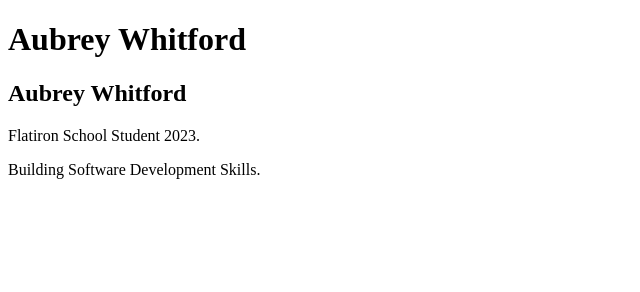
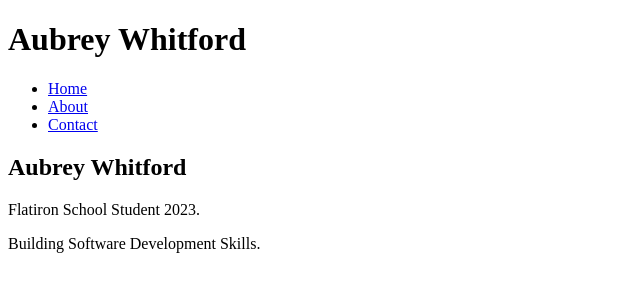
Before and after one commit to AubreySW/begin-improved, a plain HTML site: page index.html in a window 1280 px wide. Shown: the whole page, without its empty margins (0-640 px from the left). Drawn offline with Linux system fonts and the light colour scheme.

Commit message:
<ul> about, home, contact

```diff
--- a/index.html
+++ b/index.html
@@ -19,7 +19,9 @@
 	<header>
 		<nav>
 			<ul>
-
+				<li><a href="#">Home</a></li>
+				<li><a href="#">About</a></li>
+				<li><a href="#">Contact</a></li>
 			</ul>
 		</nav>
 	</header>
```
